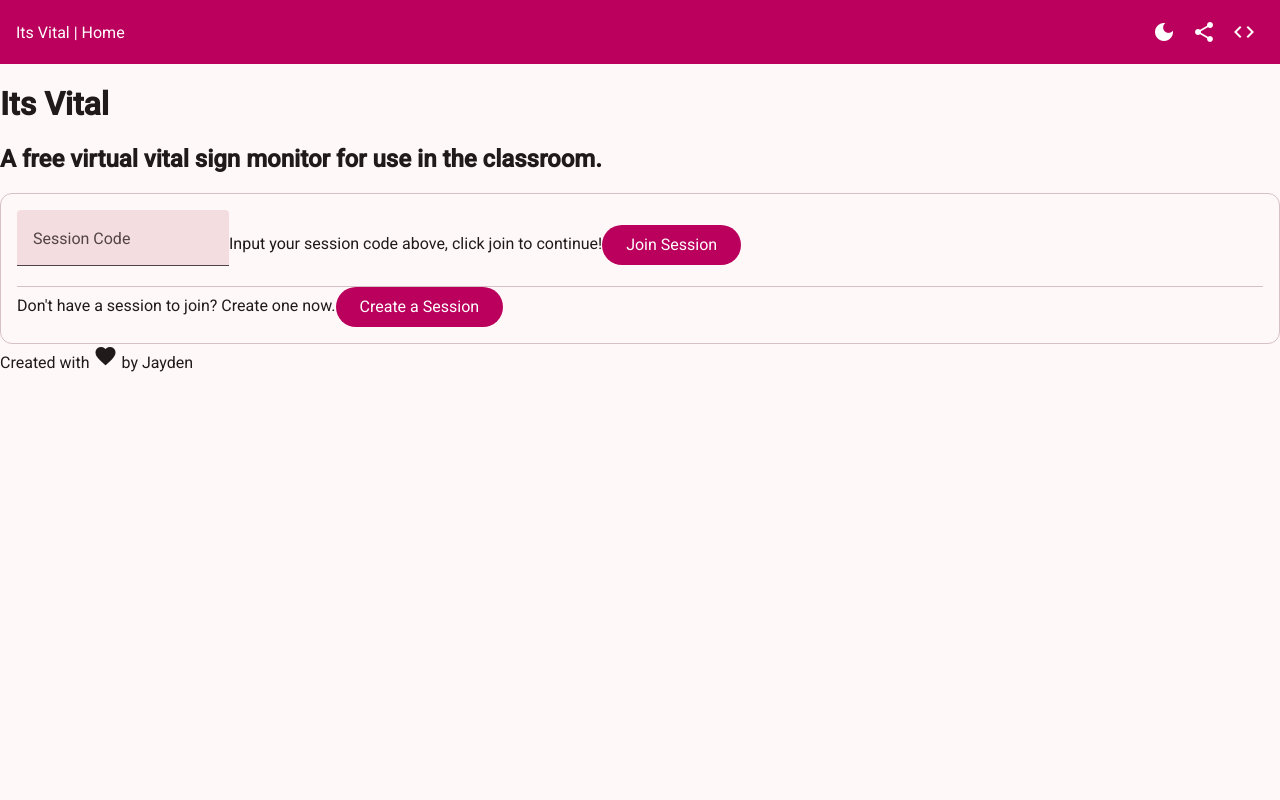
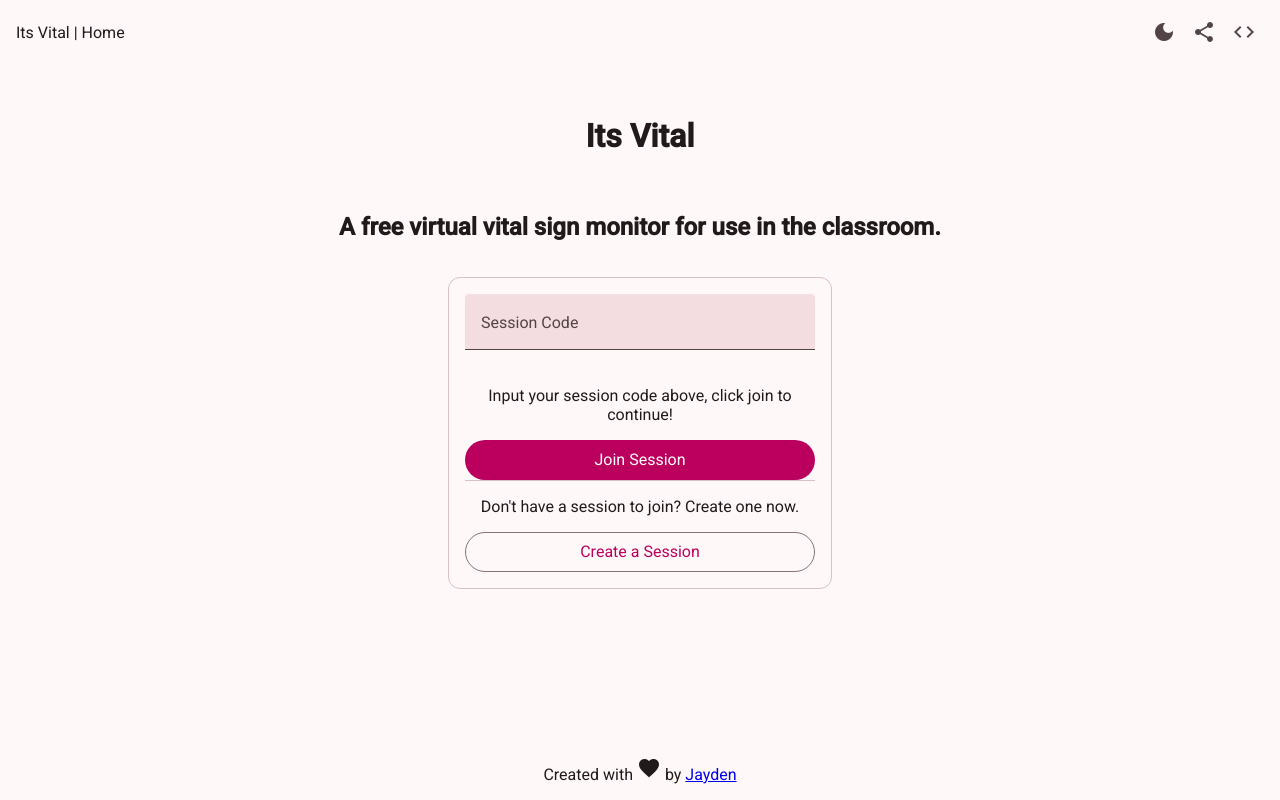
Before and after one commit to JaysPancake/Its-Vital, an Angular app: page / in a window 1280 px wide. Built offline with nearby package versions, Linux system fonts and the light colour scheme.

Commit message:
Use snackbar for clipboard copy

```diff
--- a/src/app/app.html
+++ b/src/app/app.html
@@ -4,32 +4,47 @@
   <button matTooltip="Change the Theme" matIconButton (click)="toggleTheme()">
     <mat-icon>{{ theme() === 'light' ? 'dark_mode' : 'light_mode' }}</mat-icon>
   </button>
-  <button matTooltip="Share this Page" matIconButton>
+  <button matTooltip="Share this Page" matIconButton (click)="sharePage()">
     <mat-icon>share</mat-icon>
   </button>
-  <button matTooltip="View Source Code" matIconButton>
+  <a
+    matTooltip="View Source Code"
+    matIconButton
+    href="https://github.com/JaysPancake/Its-Vital"
+    target="_blank"
+    rel="noopener"
+  >
     <mat-icon>code</mat-icon>
-  </button>
+  </a>
 </mat-toolbar>
 
+<div class="content">
   <h1>Its Vital</h1>
   <h2>A free virtual vital sign monitor for use in the classroom.</h2>
   <mat-card appearance="outlined">
-  <mat-card-header>
-  </mat-card-header>
     <mat-card-content>
-    <mat-form-field appearance="fill">
+      <mat-form-field appearance="fill" class="full-width">
         <mat-label>Session Code</mat-label>
-      <input matInput placeholder="#######-#######">
+        <input matInput placeholder="#######-#######" />
       </mat-form-field>
-    <span>Input your session code above, click join to continue!</span>
-    <button matButton="filled">Join Session</button>
+      <p>Input your session code above, click join to continue!</p>
+      <button mat-flat-button color="primary" class="full-width">
+        Join Session
+      </button>
       <mat-divider></mat-divider>
-    <span>Don't have a session to join? Create one now.</span>
-    <button matButton="filled">Create a Session</button>
+      <p>Don't have a session to join? Create one now.</p>
+      <button mat-stroked-button color="primary" class="full-width">
+        Create a Session
+      </button>
     </mat-card-content>
   </mat-card>
+</div>
 
 <router-outlet />
 
-<footer>Created with <mat-icon>favorite</mat-icon> by <span href="https://github.com/JaysPancake">Jayden</span></footer>
+<footer>
+  Created with <mat-icon>favorite</mat-icon> by
+  <a href="https://github.com/JaysPancake" target="_blank" rel="noopener"
+    >Jayden</a
+  >
+</footer>
--- a/src/app/app.scss
+++ b/src/app/app.scss
@@ -2,12 +2,32 @@
   flex: 1 1 auto;
 }
 
-mat-toolbar {
-  background: var(--mat-sys-primary);
-  color: var(--mat-sys-on-primary);
+:host {
+  display: flex;
+  flex-direction: column;
+  min-height: 100vh;
 }
 
-button {
-  background: var(--mat-sys-primary);
-  color: var(--mat-sys-on-primary);
+.content {
+  flex: 1;
+  display: flex;
+  flex-direction: column;
+  align-items: center;
+  text-align: center;
+  gap: 1rem;
+  padding: 2rem 1rem;
 }
+
+.full-width {
+  width: 100%;
+}
+
+mat-card {
+  width: 100%;
+  max-width: 24rem;
+}
+
+footer {
+  text-align: center;
+  padding: 1rem 0;
+}
--- a/src/app/app.ts
+++ b/src/app/app.ts
@@ -9,6 +9,7 @@ import { MatDividerModule } from '@angular/material/divider';
 import { MatFormFieldModule } from '@angular/material/form-field';
 import { MatCardModule } from '@angular/material/card';
 import { MatTooltipModule } from '@angular/material/tooltip';
+import { MatSnackBarModule, MatSnackBar } from '@angular/material/snack-bar';
 
 @Component({
   selector: 'app-root',
@@ -21,7 +22,8 @@ import { MatTooltipModule } from '@angular/material/tooltip';
     MatDividerModule,
     MatFormFieldModule,
     MatCardModule,
-    MatTooltipModule
+    MatTooltipModule,
+    MatSnackBarModule
   ],
   templateUrl: './app.html',
   styleUrl: './app.scss'
@@ -30,7 +32,7 @@ export class App {
   protected readonly title = signal('Its-Vital');
   protected readonly theme = signal<'light' | 'dark'>(this.getStoredTheme());
 
-  constructor() {
+  constructor(private snackBar: MatSnackBar) {
     this.applyTheme(this.theme());
   }
 
@@ -41,6 +43,24 @@ export class App {
     this.applyTheme(current);
   }
 
+  protected async sharePage(): Promise<void> {
+    const url = window.location.href;
+    const data = { title: this.title(), url };
+
+    if (navigator.share) {
+      try {
+        await navigator.share(data);
+      } catch {
+        // User cancelled share; no action needed
+      }
+    } else {
+      await navigator.clipboard.writeText(url);
+      this.snackBar.open('Link copied to clipboard', 'Dismiss', {
+        duration: 3000
+      });
+    }
+  }
+
   private getStoredTheme(): 'light' | 'dark' {
     return localStorage.getItem('theme') === 'dark' ? 'dark' : 'light';
   }
```
Lines whose indentation alone changed are shown as unchanged.
